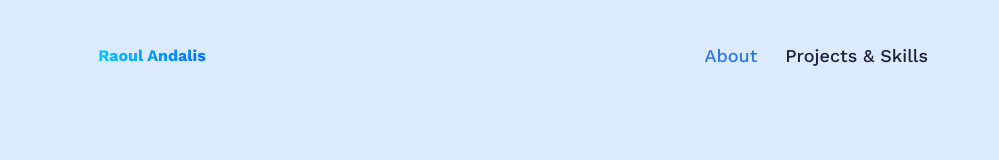
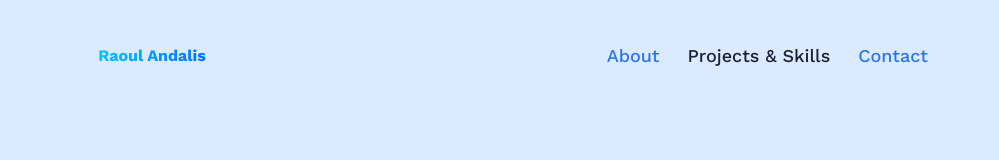
Before and after one commit to raoulandalis/Portfolio-2024, a React (Vite) app: page /projects in a window 1280 px wide. Shown: the top 160 px of the page, without its empty margins (160-1159 px from the left). Built offline with nearby package versions, Linux system fonts and the light colour scheme.

Commit message:
created contact component

```diff
--- a/src/components/Navbar.jsx
+++ b/src/components/Navbar.jsx
@@ -16,6 +16,9 @@
         <NavLink to='/projects' className={({ isActive }) => isActive ? 'text-black-500' : 'text-blue-500'}>
           Projects & Skills
         </NavLink>
+        <NavLink to='/contact' className={({ isActive }) => isActive ? 'text-black-500' : 'text-blue-500'}>
+          Contact
+        </NavLink>
       </nav>
     </header>
   )
```
